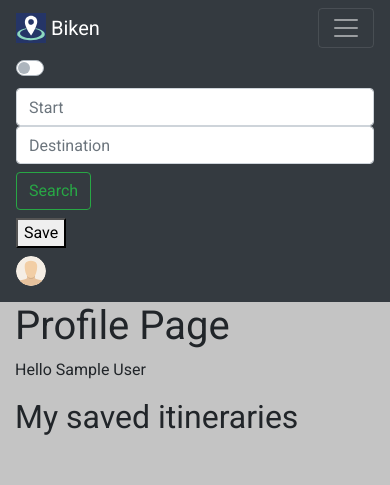
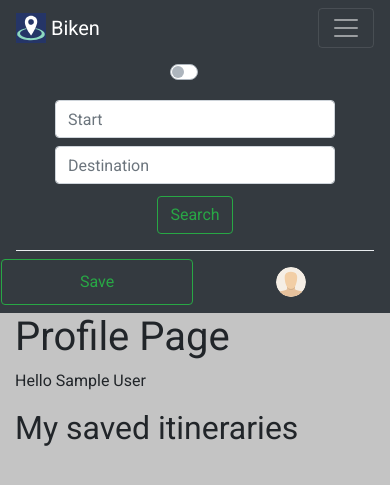
Before and after one commit to QuentinPhilipp/BikenWeb, a Flask app: page /profile in a window 390 px wide, after a click that opens the changed part. Shown: the top 485 px of the page. Run offline with Flask 2, Linux system fonts and the light colour scheme; the visitor is signed in with stand-in values (Sample User, id 1); data comes from the database, SQL or seed files in the repository; data that the repository does not hold is empty; some libraries are stand-ins or nearby versions.

Commit message:
Update navbar responsive content

```diff
--- a/BikenWeb/biken/routes.py
+++ b/BikenWeb/biken/routes.py
@@ -42,8 +42,6 @@ def home():
             itinerary=None
 
     # itinerary="Test"
-
-
     return render_template(
         'index.html',
         title='Biken Home page',
@@ -104,6 +102,7 @@ def editName():
 @main_bp.route("/api/1.0/itineraries",methods=["DELETE"])
 @login_required
 def deleteItinerary():
+
     query_parameters = request.args
     itineraryID = query_parameters.get('itinerary')
     itinerary = Itinerary.query.filter_by(id=itineraryID).first();
@@ -126,6 +125,7 @@ def deleteItinerary():
 @main_bp.route("/api/1.0/save",methods=["POST"])
 @login_required
 def save():
+
     dataWaypoints = request.form['waypoints']
     distance = float(request.form['distance'])
     duration = float(request.form['duration'])
@@ -135,13 +135,21 @@ def save():
 
     if not dataWaypoints:
         flash('You need to create an itinerary before saving')
-        return "Error"
+        return render_template(
+            'index.html',
+            title='Biken Home page',
+            current_user=current_user,
+        )
 
+    print("Load waypoinst")
     waypoints = json.loads(dataWaypoints)
+    print("Done waypoinst")
 
     stringCoord = ""
     for waypoint in waypoints:
         stringCoord+=str(waypoint["lat"])+","+str(waypoint["lng"])+";"
+
+    itineraryRenderMap = utils.strToWaypoints(stringCoord)
 
     hash_object = hashlib.md5(stringCoord.encode())
 
@@ -160,13 +168,13 @@ def save():
         )
         db.session.add(itinerary)
         db.session.commit()  #
-        flash('Itinerary stored')
+
+
         print("Itinerary stored")
-        return '''OK'''
+        return "OK"
     else:
-        flash('Itinerary already stored')
         print("Itinerary already stored")
-        return "Error"
+        return "Fail"
 
 
 
--- a/BikenWeb/biken/static/css/main.css
+++ b/BikenWeb/biken/static/css/main.css
@@ -14,6 +14,19 @@ body {
   width: 100vw;
 }
 
+.dropdown-divider {
+  color: rgb(236, 0, 0) !important;
+  background: rgb(235, 226, 32) !important;
+  background-color: rgb(233, 14, 188) !important;
+}
+
+/* .warning-box {
+  position: fixed;
+  top:70px;
+  width: 100%;
+  background: rgb(14, 205, 142);
+  height: 100px;
+} */
 
 
 #info-bottom {
--- a/BikenWeb/biken/static/js/map.js
+++ b/BikenWeb/biken/static/js/map.js
@@ -52,7 +52,7 @@ function saveItinerary() {
       $.post( "/api/1.0/save", {
           waypoints: JSON.stringify(route._latlngs),
           distance: currentDistance,
-          duration:currentDuration
+          duration:currentDuration,
       });
     }
 
--- a/BikenWeb/biken/templates/layout.html
+++ b/BikenWeb/biken/templates/layout.html
@@ -36,7 +36,7 @@
 </head>
 
 <body>
-  <nav class="navbar navbar-expand-lg navbar-dark bg-dark">
+  <nav class="navbar navbar-expand-md navbar-dark bg-dark">
       <a class="navbar-brand" href="/">
         <img src="{{url_for('static', filename='biken.svg')}}" width="30" height="30" class="d-inline-block align-top" alt="biken-logo">
         Biken
@@ -45,32 +45,34 @@
        <span class="navbar-toggler-icon"></span>
    </button>
   <div class="collapse  navbar-collapse" id="navbarNav">
-    <ul class="navbar-nav mr-auto">
-      <div class="custom-control custom-switch py-2">
+    <!-- mr-auto -->
+    <ul class="navbar-nav ">
+      <div class="row text-center mx-4">
+        <div class="custom-control my-1 custom-switch py-2 col-md-auto">
           <input type="checkbox" name="checkbox-mode" class="custom-control-input" id="customSwitches">
           <label class="custom-control-label" id="switch-type-label" for="customSwitches"></label>
         </div>
-      <form class="form-inline" onsubmit="sendRequest();return false;">
-        <input class="form-control mr-sm-2" id="start" placeholder="Start">
-        <input class="form-control mr-sm-2" id="finish" placeholder="Destination" required>
-        <input class="form-control mr-sm-2" id="distance" placeholder="Distance" type="number" max="999" hidden>
-        <button class="btn btn-outline-success my-2 my-sm-0" >Search</button>
+        <form class="form-inline col" onsubmit="sendRequest();return false;">
+          <input class="form-control my-1  mr-sm-2" id="start" placeholder="Start">
+          <input class="form-control my-1  mr-sm-2" id="finish" placeholder="Destination" required>
+          <input class="form-control my-1  mr-sm-2" id="distance" placeholder="Distance" type="number" max="999" hidden>
+          <button class="btn btn-outline-success  mx-auto my-2 sm" >Search</button>
         </form>
+      </div>
     </ul>
 
+    <div class="dropdown-divider"></div>
 
     <ul class="navbar-nav ml-auto">
+
+      <div class="row text-center">
         {% if current_user.is_authenticated %}
-
-      <li class="nav-item">
-        <button class="" onclick="saveItinerary()">Save</button>
-
-      </li>
-      <li class="nav-item dropdown ">
-        <a class="nav-link" href="#" id="navbarDropdownMenuLink" data-toggle="dropdown" aria-haspopup="true" aria-expanded="false">
+        <button class="nav-item btn btn-outline-success col" onclick="saveItinerary()">Save</button>
+        <li class="dropdown col">
+          <a class="nav-link nav-item " href="#" id="navbarDropdownMenuLink" data-toggle="dropdown" aria-haspopup="true" aria-expanded="false">
             <img src="{{url_for('static', filename='profile_unknown.svg')}}" width="30" height="30" class="d-inline-block align-middle profile-pic" alt="profile_pic">
           </a>
-        <div class="dropdown-menu dropdown-menu-right" aria-labelledby="navbarDropdownMenuLink">
+          <div class="nav-item dropdown-menu dropdown-menu-right" aria-labelledby="navbarDropdownMenuLink">
             <a class="dropdown-item" href="/profile">My Profile</a>
             <a class="dropdown-item" href="/activities">My Activities</a>
             <a class="dropdown-item" href="/settings">Preferences</a>
@@ -85,6 +87,11 @@
           </a>
         </li>
         {% endif %}
+      </div>
+
+
+
+
     </ul>
   </div>
   </nav>
@@ -93,7 +100,6 @@
   <script src="https://stackpath.bootstrapcdn.com/bootstrap/4.3.1/js/bootstrap.min.js" integrity="sha384-JjSmVgyd0p3pXB1rRibZUAYoIIy6OrQ6VrjIEaFf/nJGzIxFDsf4x0xIM+B07jRM" crossorigin="anonymous"></script>
 
 
-  <script src="../static/js/map.js" charset="utf-8"></script>
   <script src="../static/js/main.js" charset="utf-8"></script>
 </body>
 
```
Also changed, not shown: BikenWeb/biken/templates/index.html (+12 -2 lines). Lines whose indentation alone changed are shown as unchanged.
